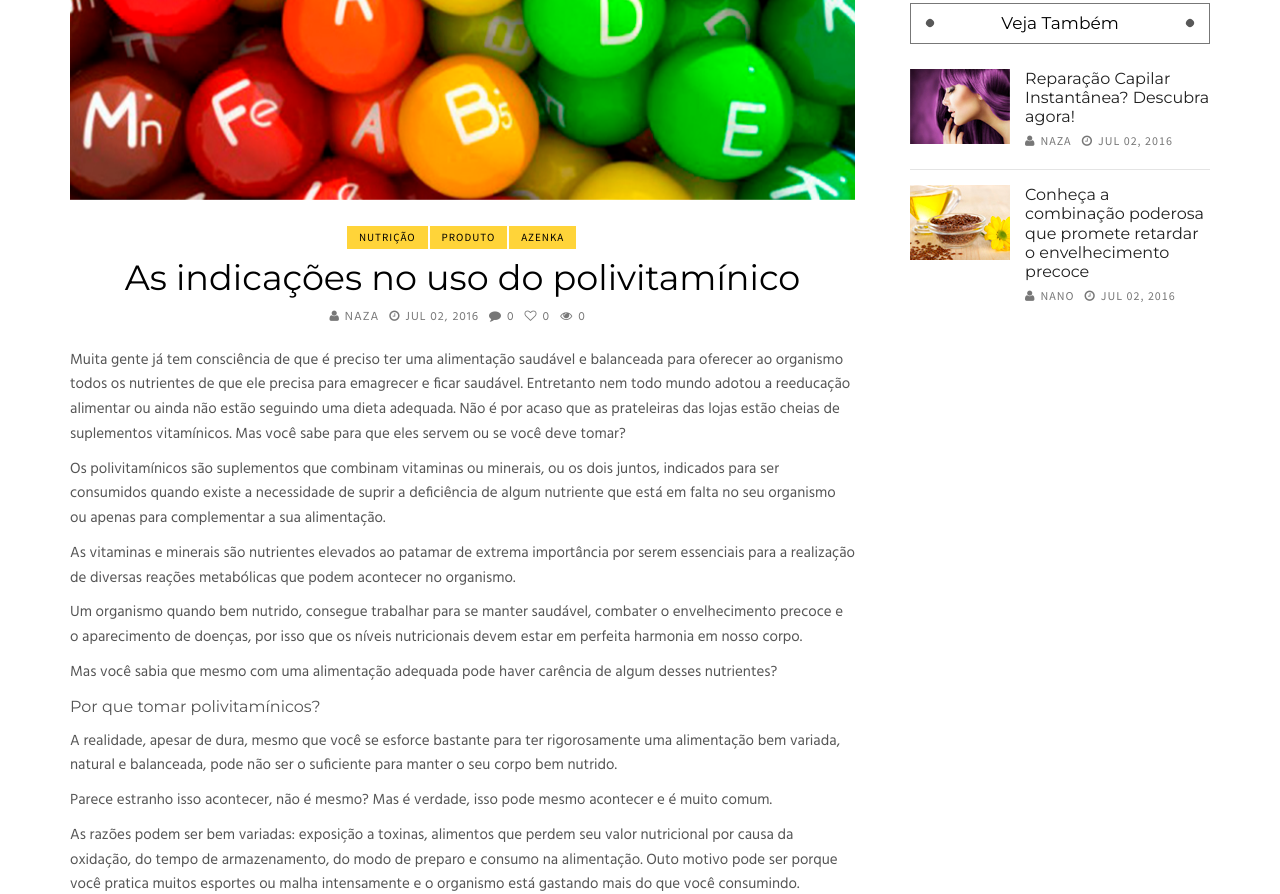
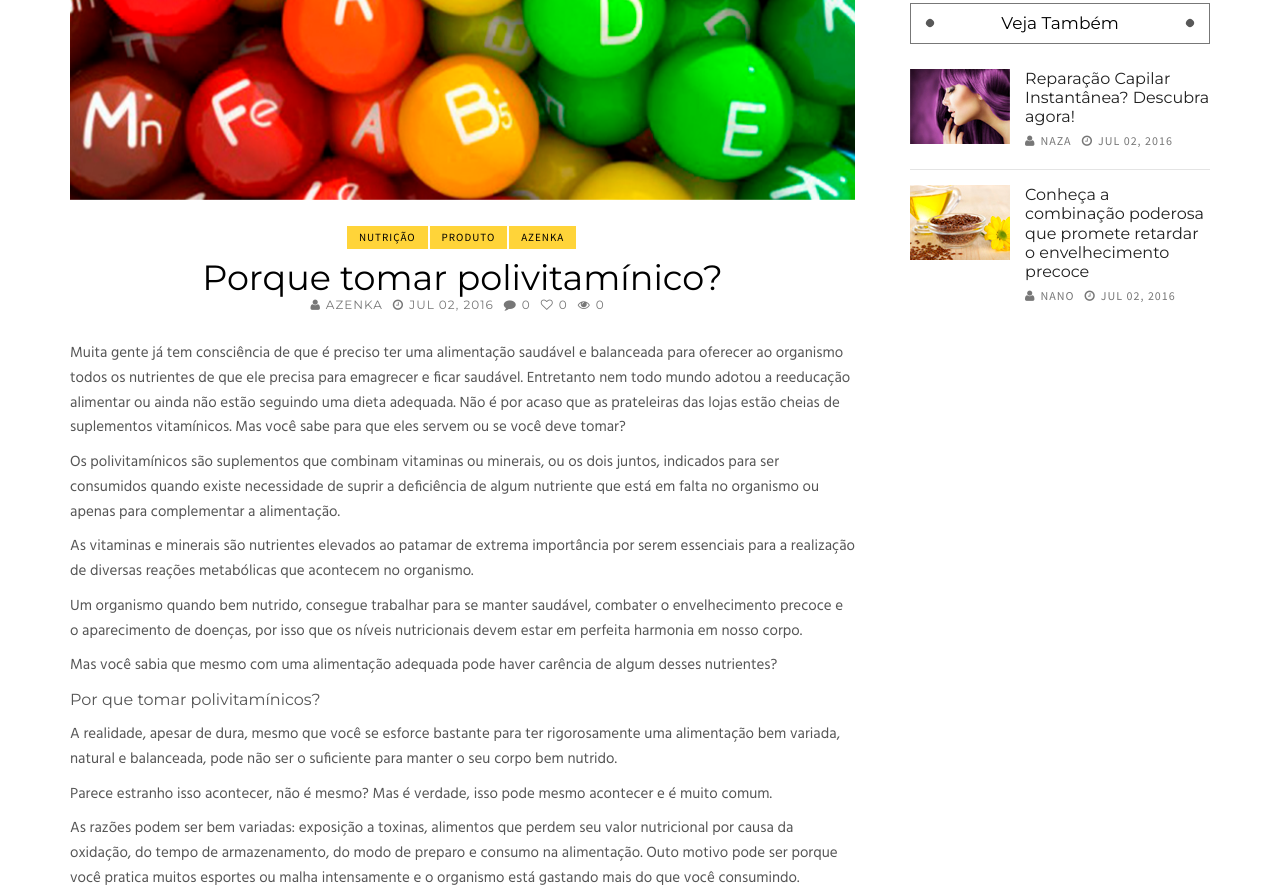
Before and after one commit to azenkamkt/blogazenka, a plain HTML site: page artigos/polivitaminico.html in a window 1280 px wide. Shown: the part 631-1525 px from the top of the page. Drawn offline with Linux system fonts and the light colour scheme; files whose address does not match are found by name.

Commit message:
Correção polivitam
Felipe

```diff
--- a/artigos/polivitaminico.html
+++ b/artigos/polivitaminico.html
@@ -145,9 +145,8 @@
 
                                 <div class="post-entry-content">
                                     <span class="meta-category-small"><a href="#" rel="category tag">Nutrição</a><b></b><a href="#" rel="category tag">Produto</a><b></b><a href="#" rel="category tag">Azenka</a></span>
-                                    <h1 class="image-post-title">As indicações no uso do polivitamínico</h1>
-                                    <span class="title-divider"></span>
-                                    <span class="post-meta"><span class="post-author"><i class="fa fa-user"></i><a href="#" title="Posts by Nano" rel="author">NAZA</a></span><span class="post-date updated"><i class="fa fa-clock-o"></i>JUL 02, 2016</span><span class="meta-comment"><a href="#"><i class="fa fa-comment"></i>0</a></span><span class="love_post_view"><a href="#" class="jm-post-like" data-post_id="66" title="Like"><i class="fa fa-heart-o"></i>0</a></span><span class="love_post_view"><i class="fa fa-eye"></i>0</span></span>
+                                    <h1 class="image-post-title">Porque tomar polivitamínico?
+                                    <span class="post-meta"><span class="post-author"><i class="fa fa-user"></i><a href="#" title="Posts by Nano" rel="author">Azenka</a></span><span class="post-date updated"><i class="fa fa-clock-o"></i>JUL 02, 2016</span><span class="meta-comment"><a href="#"><i class="fa fa-comment"></i>0</a></span><span class="love_post_view"><a href="#" class="jm-post-like" data-post_id="66" title="Like"><i class="fa fa-heart-o"></i>0</a></span><span class="love_post_view"><i class="fa fa-eye"></i>0</span></span>
 
                                 </div>
                             </div>
@@ -155,9 +154,9 @@
                             <div class="post_content">
                                 <p>Muita gente já tem consciência de que é preciso ter uma alimentação saudável e balanceada para oferecer ao organismo todos os nutrientes de que ele precisa para emagrecer e ficar saudável. Entretanto nem todo mundo adotou a reeducação alimentar ou ainda não estão seguindo uma dieta adequada. Não é por acaso que as prateleiras das lojas estão cheias de suplementos vitamínicos. Mas você sabe para que eles servem ou se você deve tomar?</p>
 
-								<p>Os polivitamínicos são suplementos que combinam vitaminas ou minerais, ou os dois juntos, indicados para ser consumidos quando existe a necessidade de suprir a deficiência de algum nutriente que está em falta no seu organismo ou apenas para complementar a sua alimentação. </p>
+								<p>Os polivitamínicos são suplementos que combinam vitaminas ou minerais, ou os dois juntos, indicados para ser consumidos quando existe necessidade de suprir a deficiência de algum nutriente que está em falta no organismo ou apenas para complementar a alimentação.</p>
 
-								<p>As vitaminas e minerais são nutrientes elevados ao patamar de extrema importância por serem essenciais para a realização de diversas reações metabólicas que podem acontecer no organismo.</p>
+								<p>As vitaminas e minerais são nutrientes elevados ao patamar de extrema importância por serem essenciais para a realização de diversas reações metabólicas que acontecem no organismo.</p>
 
 								<p>Um organismo quando bem nutrido, consegue trabalhar para se manter saudável, combater o envelhecimento precoce e o aparecimento de doenças, por isso que os níveis nutricionais devem estar em perfeita harmonia em nosso corpo.</p>
 
@@ -171,7 +170,7 @@
 
 								<p>As razões podem ser bem variadas: exposição a toxinas, alimentos que perdem seu valor nutricional por causa da oxidação, do tempo de armazenamento, do modo de preparo e consumo na alimentação. Outo motivo pode ser porque você pratica muitos esportes ou malha intensamente e o organismo está gastando mais do que você consumindo.</p>
 
-								<p>Então, por mais regrada que seja a dieta, pode ser que você não consiga ingerir a quantidade recomendada de cada nutriente todos os dias. As vitaminas são muito importantes para o funcionamento adequado do organismo e entre outras funções ajudam a:</p>
+                                 				<p>Então, por mais regrada que seja a dieta, pode ser que você não consiga ingerir a quantidade recomendada de cada nutriente todos os dias. As vitaminas são muito importantes para o funcionamento adequado do organismo e entre outras funções ajudam a:</p>
 
 								<p>•	Proteger as nossas células </p>
 								<p>•	Atuar contra os radicais livres </p>
@@ -187,7 +186,7 @@
 
 								<p>Isso significa que quando você não consegue fornecer as vitaminas necessárias e em quantidades mínimas ao seu organismo, o funcionamento do mesmo começa a ficar prejudicado, dessa maneira você corre o risco de sofrer com a deficiência de vitaminas, conhecida como hipovitaminose.</p>
 
-								<p>É nesse contexto que o polivitamínico se encaixa perfeitamente, sendo uma ótima opção para fazer a reposição das vitaminas que estão deficientes em seu organismo, garantindo uma boa saúde e bem-estar. </p>
+								<p>É nesse contexto que o polivitamínico se encaixa perfeitamente, sendo uma ótima opção para fazer a reposição das vitaminas e minerais que estão deficientes em seu organismo, garantindo uma boa saúde e bem estar.</p>
 
 								<h5>Todo mundo pode tomar polivitamínicos?</h5>
 
@@ -196,10 +195,11 @@
 								<p>Mas não existe uma regra que seja válida para todo mundo. Duas pessoas podem ter o mesmo estilo de vida, ter a mesma alimentação diariamente, praticar atividades físicas, enfim uma rotina muito semelhante, sendo que uma apresenta deficiência de alguma vitamina e outra não.</p>
 
 								<p><img class="size-medium alignleft" src="../demo_img/polivitam.png" alt="e" width="203" height="300" /> <figcaption> </figcaption>A questão da deficiência e a necessidade de suplementação é muito individual e deve ser analisada caso a caso, ou seja, analisada e recomendada por um médico especialista, pois a dosagem vai variar de acordo com a sua necessidade individual. É importante ressaltar que a ingestão desnecessária de suplementos vitamínicos pode ter consequências tão negativas quanto a sua carência, podendo inclusive, chegar a situações críticas de intoxicação.</p>
+
 								<p>Por isso não tome polivitamínicos e outros suplementos por conta própria. Consulte seu médico e realize os exames solicitados para se certificar quanto à necessidade de usar um polivitamínico e qual o melhor tipo, dosagem e frequência para o seu caso. Ah! E esses cuidados devem ser redobrados se você estiver grávida!</p>
-								<p>Quer uma sugestão? Consulte o seu médico e pergunte para ele se você pode tomar o Polivitam.</p>
-								<p>O Polivitam é um polivitamínico com fórmula abrangente de alta potência que fornece vitaminas e minerais que são essenciais melhor ou manter a boa saúde. Combina uma série de nutrientes essenciais para suprir a necessidade do seu organismo.</p>
 
+								<p>O <b>Polivitam</b> é um polivitamínico que combina uma série de nutrientes essenciais para suprir a necessidade do seu organismo, possui fórmula abrangente de alta potência que fornece vitaminas e minerais que são essenciais para manter a boa saúde.
+</p>
                                 <p></p>
 
 
```
